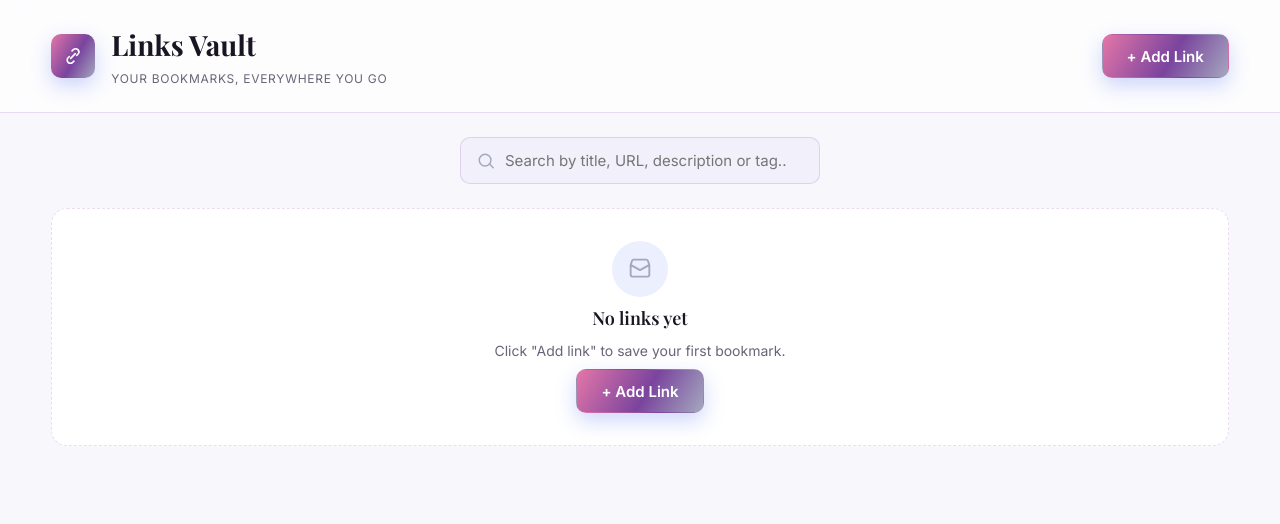
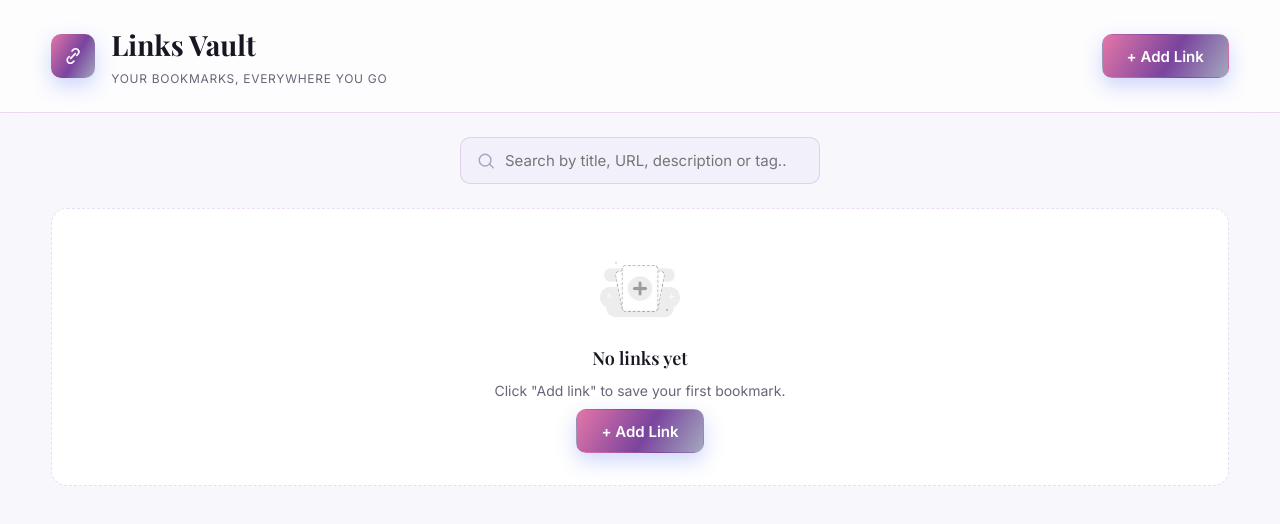
Before and after one commit to LIKESTEM/Links-Vault-UI, a React (Vite) app: page / in a window 1280 px wide. Shown: the top 524 px of the page. Built offline with nearby package versions, Linux system fonts and the light colour scheme.

Commit message:
added an image to replace an empty state icon

```diff
--- a/src/components/EmptyState/EmptyState.module.css
+++ b/src/components/EmptyState/EmptyState.module.css
@@ -26,6 +26,21 @@
   height: 28px;
 }
 
+.imageWrap {
+  display: flex;
+  align-items: center;
+  justify-content: center;
+  width: 96px;
+  height: 96px;
+}
+
+.image {
+  width: 100%;
+  height: 100%;
+  border-radius: 50%;
+  object-fit: cover;
+}
+
 .title {
   font-size: 18px;
 }
--- a/src/components/EmptyState/EmptyState.tsx
+++ b/src/components/EmptyState/EmptyState.tsx
@@ -9,7 +9,7 @@ interface EmptyStateProps {
 export function EmptyState({ hasLinks, onAddLink }: EmptyStateProps) {
   return (
     <div className={styles.shell}>
-      <span className={styles.icon} aria-hidden="true">
+      <span className={hasLinks ? styles.icon : styles.imageWrap} aria-hidden="true">
         {hasLinks ? (
           <svg viewBox="0 0 24 24" fill="none" xmlns="http://www.w3.org/2000/svg">
             <path
@@ -21,15 +21,7 @@ export function EmptyState({ hasLinks, onAddLink }: EmptyStateProps) {
             />
           </svg>
         ) : (
-          <svg viewBox="0 0 24 24" fill="none" xmlns="http://www.w3.org/2000/svg">
-            <path
-              d="M4 8.5 12 13l8-4.5M4 8.5V17a1.5 1.5 0 0 0 1.5 1.5h13A1.5 1.5 0 0 0 20 17V8.5M4 8.5l1.2-3.6A1.5 1.5 0 0 1 6.62 4h10.76a1.5 1.5 0 0 1 1.42 1L20 8.5"
-              stroke="currentColor"
-              strokeWidth="1.6"
-              strokeLinecap="round"
-              strokeLinejoin="round"
-            />
-          </svg>
+          <img src="/images/empty-state.jpg" alt="" className={styles.image} />
         )}
       </span>
       <h2 className={styles.title}>{hasLinks ? 'No matching links' : 'No links yet'}</h2>
```
Also changed, not shown: public/images/empty-state.jpg (added).
